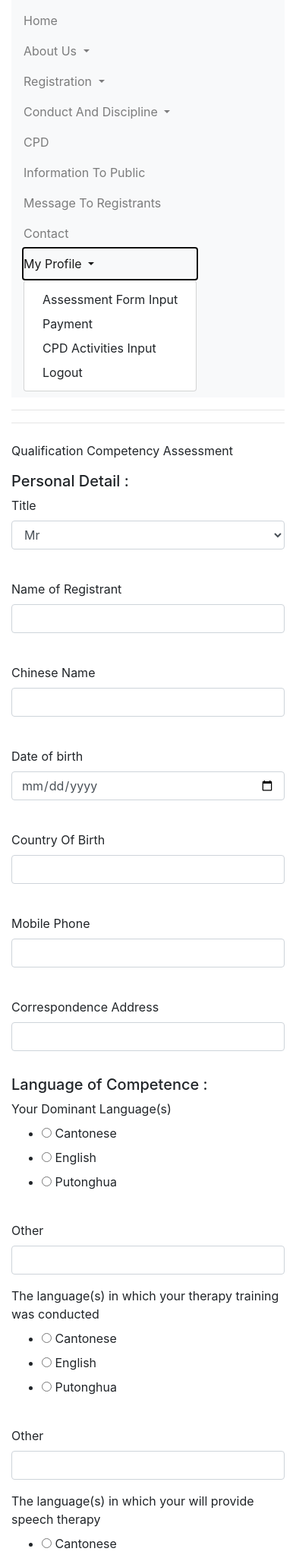
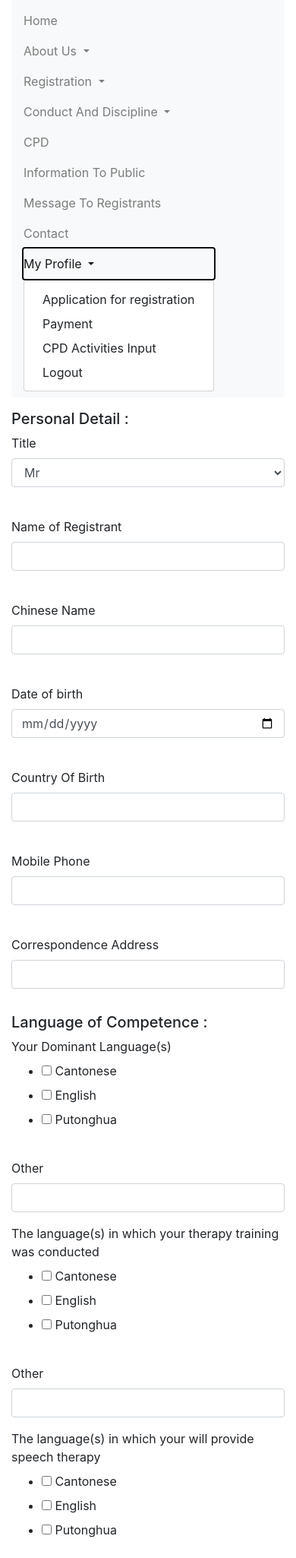
Before and after one commit to akkcheung/flask_hkist, a Flask app: page /assessment_form/edit in a window 390 px wide, after a click on "My Profile". Shown: the part 190-2240 px from the top of the page at 76% size. Run offline with Flask 2, Linux system fonts and the light colour scheme; the visitor is signed in with stand-in values (Sample User, id 1); data comes from the database, SQL or seed files in the repository; data that the repository does not hold is empty; parts of the project's set-up code (start-up, migrations or seed data) failed here and were passed over; some libraries are stand-ins or nearby versions; grey boxes are pictures that could not be loaded.

Commit message:
colour flash message, multiple checkbox language'

```diff
--- a/app/forms.py
+++ b/app/forms.py
@@ -7,12 +7,13 @@ from flask_wtf import FlaskForm
 from flask_wtf.file import FileField, FileAllowed, FileRequired
 from flask_ckeditor import CKEditorField
 
-from wtforms import StringField, PasswordField, BooleanField, SubmitField, HiddenField, SelectField, RadioField, DecimalField
+from wtforms import StringField, PasswordField, BooleanField, SubmitField, HiddenField, SelectField, RadioField, DecimalField, SelectMultipleField
 from wtforms.fields.html5 import DateField
 from wtforms.fields import FieldList, FormField, TextAreaField
-from wtforms.validators import ValidationError, DataRequired, Email, EqualTo, Length, Regexp, Optional
+from wtforms.validators import ValidationError, DataRequired, Email, EqualTo, Length, Regexp, Optional, Required
 
 #from wtforms.widgets import TextArea
+from wtforms.widgets import ListWidget, CheckboxInput
 
 from wtforms import Form
 
@@ -28,6 +29,16 @@ class ModelForm(BaseModelForm):
     def get_session(self):
         return db.session
 '''
+
+class MultiCheckboxField(SelectMultipleField):
+    """
+    A multiple-select, except displays a list of checkboxes.
+
+    Iterating the field will produce subfields, allowing custom rendering of
+    the enclosed checkbox fields.
+    """
+    widget = ListWidget(prefix_label=False)
+    option_widget = CheckboxInput()
 
 class LoginForm(FlaskForm):
 
@@ -74,13 +85,25 @@ class PersonDetailForm(FlaskForm):
 class LangCompetenceForm(FlaskForm):
 
     lang_competence_id = HiddenField('id')
-    dominant_lang = RadioField('Your Dominant Language(s)', choices=[('C','Cantonese'),('E','English'),('P','Putonghua')])
+    #dominant_lang = RadioField('Your Dominant Language(s)', choices=[('C','Cantonese'),('E','English'),('P','Putonghua')])
+    #dominant_lang_multiple = MultiCheckboxField('Your Dominant Language(s)', [Required(message='Please tick your language(s)')], choices=[('C','Cantonese'), ('E','English'), ('P', 'Putonghua')])
+
+    string_of_langs = ['Cantonese\r\nEnglish\r\nPutonghua\r\n']
+    list_of_lang = string_of_langs[0].split()
+    langs = [(x, x) for x in list_of_lang]
+
+    dominant_lang_multiple = MultiCheckboxField('Your Dominant Language(s)',[Required(message='Please tick your language(s)')], choices=langs)
+
     dominant_lang_other = StringField('Other')
 
-    lang_training_was_conducted = RadioField('The language(s) in which your therapy training was conducted', choices=[('C','Cantonese'),('E','English'),('P','Putonghua')])
+    #lang_training_was_conducted = RadioField('The language(s) in which your therapy training was conducted', choices=[('C','Cantonese'),('E','English'),('P','Putonghua')])
+    lang_training_was_conducted_multiple = MultiCheckboxField('The language(s) in which your therapy training was conducted',[Required(message='Please tick your language(s)')], choices=langs)
+
     lang_training_was_conducted_other = StringField('Other')
 
-    lang_provide_therapy = RadioField('The language(s) in which your will provide speech therapy', choices=[('C','Cantonese'),('E','English'),('P','Putonghua')])
+    #lang_provide_therapy = RadioField('The language(s) in which your will provide speech therapy', choices=[('C','Cantonese'),('E','English'),('P','Putonghua')])
+    lang_provide_therapy_multiple = MultiCheckboxField('The language(s) in which your will provide speech therapy',[Required(message='Please tick your language(s)')], choices=langs)
+
     lang_provide_therapy_other = StringField('Other')
 
 class LangCompetenceEntriesForm(FlaskForm):
@@ -100,7 +123,7 @@ class ProfessionalQualificationForm(FlaskForm):
     country_name = StringField('Country Name')
     language_of_instruction= StringField('Language of Instruction')
     graduation_date = DateField('Graduation Date', format='%Y-%m-%d', validators=[Optional()])
-    level = StringField('Level')
+    #level = StringField('Level')
 
     #upload_file = FileField('Upload File', validators=[FileAllowed(['png', 'pdf', 'jpg'], "wrong format!")])
 
--- a/app/routes.py
+++ b/app/routes.py
@@ -52,11 +52,11 @@ def login():
         user = User.query.filter_by(email=form.email.data).first()
 
         if user is None or not user.check_password(form.password.data):
-            flash('Invalid email or password')
+            flash('Invalid email or password', 'warning')
             return redirect(url_for('login'))
         else :
             login_user(user, remember=True)
-            flash('login successful')
+            flash('login successful', 'info')
 
         return redirect(url_for('index'))
 
@@ -85,7 +85,7 @@ def register():
         user = User.query.filter_by(email=form.email.data).first()
 
         if user is not None :
-            flash('Please use a different email address.')
+            flash('Please use a different email address.', 'warning')
 
         else :
             #user = User(username=form.username.data, email=form.email.data)
@@ -94,7 +94,7 @@ def register():
             db.session.add(user)
             db.session.commit()
 
-            flash('Congratulations, you are now a registered user!')
+            flash('Congratulations, you are now a registered user!', 'success')
             return redirect(url_for('login'))
 
     return render_template('signup.html', title='Sign Up', form=form)
@@ -110,20 +110,20 @@ def reset_pwd():
         user = User.query.filter_by(email=form.signUp.email.data).first()
 
         if user is None :
-            flash('No such user or incorrect Date of Birth!')
+            flash('No such user or incorrect Date of Birth!', 'warning')
 
         else :
 
             personDetail = PersonDetail.query.filter_by(user_id=user.id).filter_by(date_of_birth=form.askQuestion.answer.data).first()
 
             if personDetail is None :
-                flash('No such user or incorrect Date of Birth!')
+                flash('No such user or incorrect Date of Birth!', 'warning')
 
             else :
                 user.set_password(form.signUp.password.data)
                 db.session.commit()
 
-                flash('Reset password successful!')
+                flash('Reset password successful!', 'success')
                 return redirect(url_for('login'))
 
     else :
@@ -201,21 +201,21 @@ def charge():
 
             #context['result'] = "<h2>Thanks, you paid <strong>$" + request.POST['fee_amount'] + "</strong></h2>"
 
-            flash('Thanks for you payment!')
+            flash('Thanks for you payment!', 'success')
 
         except stripe.error.StripeError as e:
             #context['result'] = "<h2>Something goes wrong</h2>"
             print (type(e))
             print (e)
 
-            flash('Something goes wrong. Please contact Administrator!')
+            flash('Something goes wrong. Please contact Administrator!', 'danger')
 
         except Exception as e:
             #print '%s (%s)' % (e.message, type(e))
             print (type(e))
             print (e)
             # context['result'] = "<h2>Something goes wrong</h2>"
-            flash('Something goes wrong. Please contact Administrator!')
+            flash('Something goes wrong. Please contact Administrator!', 'danger')
 
         #return render(request, 'charge.html')
         #return render(request, 'charge.html', context)
@@ -300,7 +300,7 @@ def cpd_activities_entry():
 
                 db.session.commit()
 
-            flash('Records are saved!')
+            flash('Records are saved!', 'success')
             return redirect(url_for('index'))
 
         else :
@@ -312,7 +312,7 @@ def cpd_activities_entry():
 
 @app.route('/registrants/list', methods=['GET'])
 #@app.route('/members/list', methods=['GET', 'POST'])
-@login_required
+#@login_required
 def member_list():
 
     page = request.args.get('page', 1, type=int)
@@ -363,7 +363,7 @@ def member_refresh_regisiter_status():
 
             db.session.commit()
 
-        flash('Refresh complete!')
+        flash('Refresh complete!', 'success')
         return redirect(url_for('member_list'))
 
     return render_template('member_register_status_refresh.html', title='Refresh Members\' register Status', form=form)
@@ -386,7 +386,7 @@ def page_new():
         db.session.add(page)
         db.session.commit()
 
-        flash('Page (New) is saved!')
+        flash('Page is saved!', 'success')
         return redirect(url_for('index'))
 
     return render_template('page.html', title='Page', form=form)
@@ -415,7 +415,7 @@ def page_edit(page_id):
 
         db.session.commit()
 
-        flash('Page is saved!')
+        flash('Page is saved!', 'success')
         return redirect(url_for('index'))
 
     return render_template('page.html', title='Page', form=form)
@@ -483,7 +483,7 @@ def upload():
         db.session.add(uploadData)
         db.session.commit()
 
-        flash('File is upload!')
+        flash('File is upload!', 'success')
 
         #return redirect(url_for('index'))
         return redirect(url_for('upload'))
@@ -535,7 +535,7 @@ def remove_file(id):
             os.remove(app.instance_path + '/photos/' + uploadData.uuid_filename)
 
         except FileNotFoundError:
-            flash('The file doesn\`t not exist!')
+            flash('The file doesn\`t not exist!', 'warning')
 
         db.session.delete(uploadData)
         db.session.commit()
@@ -556,6 +556,10 @@ def page_not_found(error):
 @app.route('/assessment_form/edit', methods=['GET', 'POST'])
 @login_required
 def assessment_form_edit():
+
+    if current_user.is_registration_form_submit :
+        flash('Your registration form is submitted!', 'warning')
+        return redirect(url_for('index'))
 
     p_form = PersonDetailForm(prefix='p-')
 
@@ -590,13 +594,16 @@ def assessment_form_edit():
         #if lc_entries is None:
         if len(lc_entries) == 0:
 
+            #"dominant_lang" : '',
+
             lc_data = {
                 "lang_competence_id" : 0,
-                "dominant_lang" : '',
+
+                "dominant_lang_multiple" : '',
                 "dominant_lang_other" : '',
-                "lang_training_was_conducted" : '',
+                "lang_training_was_conducted_multiple" : '',
                 "lang_training_was_conducted_other" : '',
-                "lang_provide_therapy" : '',
+                "lang_provide_therapy_multiple" : '',
                 "lang_provide_therapy_other" : '',
             }
 
@@ -608,13 +615,15 @@ def assessment_form_edit():
 
                 lc_data = {
                     "lang_competence_id" : lc_entry.id,
-                    "dominant_lang" : lc_entry.dominant_lang,
+                    "dominant_lang_multiple" : lc_entry.dominant_lang_multiple,
                     "dominant_lang_other" : lc_entry.dominant_lang_other,
-                    "lang_training_was_conducted" : lc_entry.lang_training_was_conducted,
+                    "lang_training_was_conducted_multiple" : lc_entry.lang_training_was_conducted_multiple,
                     "lang_training_was_conducted_other" : lc_entry.lang_training_was_conducted_other,
-                    "lang_provide_therapy" : lc_entry.lang_provide_therapy,
+                    "lang_provide_therapy_multiple" : lc_entry.lang_provide_therapy_multiple,
                     "lang_provide_therapy_other" : lc_entry.lang_provide_therapy_other,
                 }
+
+                print(lc_data)
 
                 lc_entries_form.lang_competence_entries.append_entry(lc_data)
 
@@ -675,7 +684,7 @@ def assessment_form_edit():
                 pq_entries_form.professional_qualification_entries.append_entry(pq_data)
 
             elif action == "add_row_pq" :
-                flash('Maximun 3 rows are reached!')
+                flash('Maximun 3 rows are reached!', 'warning')
 
         pr_entries = ProfessionalRecognition.query.filter_by(user_id=current_user.id).all()
 
@@ -720,7 +729,7 @@ def assessment_form_edit():
 
             elif action == "add_row_pr" :
 
-                flash('Maximun 3 rows are reached!')
+                flash('Maximun 3 rows are reached!', 'warning')
 
         wk_entries = WorkExperience().query.filter_by(user_id=current_user.id).all()
 
@@ -764,7 +773,7 @@ def assessment_form_edit():
 
             elif action == "add_row_wk" and len(wk_entries_form.work_experience_entries) == 3 :
 
-                flash('Maximun 3 rows are reached!')
+                flash('Maximun 3 rows are reached!', 'warning')
 
         #uploadRecords = UploadData.query.filter_by(user_id=current_user.id).order_by(UploadData.create_date.desc()).all()
 
@@ -796,7 +805,16 @@ def assessment_form_edit():
 
                 langCompetence.id = None
 
-                langCompetence.dominant_lang = form.dominant_lang.data
+                #langCompetence.dominant_lang = form.dominant_lang.data
+                list_of_langs = form.dominant_lang_multiple.data
+
+                langs = ""
+
+                for ele in list_of_langs:
+                    langs = langs + ele + ";"
+
+                langCompetence.dominant_lang_multiple = langs
+
                 langCompetence.dominant_lang_other = form.dominant_lang_other.data
                 langCompetence.lang_training_was_conducted = form.lang_training_was_conducted.data
                 langCompetence.lang_training_was_conducted_other = form.lang_training_was_conducted_other.data
@@ -812,11 +830,44 @@ def assessment_form_edit():
 
                 langCompetence = LangCompetence.query.filter_by(id=form.lang_competence_id.data).filter_by(user_id=current_user.id).first()
 
-                langCompetence.dominant_lang = form.dominant_lang.data
+                #langCompetence.dominant_lang = form.dominant_lang.data
+
+                list_of_langs = form.dominant_lang_multiple.data
+
+                langs = ""
+
+                for ele in list_of_langs:
+                    langs = langs + ele + ";"
+
+                langCompetence.dominant_lang_multiple = langs
+
                 langCompetence.dominant_lang_other = form.dominant_lang_other.data
-                langCompetence.lang_training_was_conducted = form.lang_training_was_conducted.data
+
+                #langCompetence.lang_training_was_conducted = form.lang_training_was_conducted.data
+
+                list_of_langs = form.lang_training_was_conducted_multiple.data
+
+                langs = ""
+
+                for ele in list_of_langs:
+                    langs = langs + ele + ";"
+
+
+                langCompetence.lang_training_was_conducted_multiple = langs
+
                 langCompetence.lang_training_was_conducted_other = form.lang_training_was_conducted_other.data
-                langCompetence.lang_provide_therapy = form.lang_provide_therapy.data
+
+                #langCompetence.lang_provide_therapy = form.lang_provide_therapy.data
+                list_of_langs = form.lang_provide_therapy_multiple.data
+
+                langs = ""
+
+                for ele in list_of_langs:
+                    langs = langs + ele + ";"
+
+
+                langCompetence.lang_provide_therapy_multiple = langs
+
                 langCompetence.lang_provide_therapy_other = form.lang_provide_therapy_other.data
 
                 #db.session.commit()
@@ -837,7 +888,7 @@ def assessment_form_edit():
                 professionalQualification.country_name = form.country_name.data
                 professionalQualification.language_of_instruction = form.language_of_instruction.data
                 professionalQualification.graduation_date = form.graduation_date.data
-                professionalQualification.level = form.level.data
+                #professionalQualification.level = form.level.data
 
                 professionalQualification.user_id = current_user.id
 
@@ -856,7 +907,7 @@ def assessment_form_edit():
                 professionalQualification.country_name = form.country_name.data
                 professionalQualification.language_of_instruction = form.language_of_instruction.data
                 professionalQualification.graduation_date = form.graduation_date.data
-                professionalQualification.level = form.level.data
+                #professionalQualification.level = form.level.data
 
                 #db.session.commit()
 
@@ -925,7 +976,7 @@ def assessment_form_edit():
                 suffix = f.filename.rsplit(".", 1)[1]
 
                 if suffix not in app.config['ALLOWED_EXTENSIONS'] :
-                    flash('File type [' + suffix + '] is not allowed!')
+                    flash('File type [' + suffix + '] is not allowed!', 'warning')
 
                     is_error = True
 
@@ -946,14 +997,25 @@ def assessment_form_edit():
 
 
         if not is_error :
+
+            if request.form.get('button_submit') == 'Submit':
+
+                user = User.query.filter_by(id=current_user.id).first()
+                user.is_registration_form_submit = True
+
             db.session.commit()
 
-            flash('Form is saved!')
-            #return redirect(url_for('index'))
-            return redirect(url_for('assessment_form_edit'))
+
+            if request.form.get('button_submit')== 'Save':
+                flash('Form is saved!', 'success')
+                return redirect(url_for('assessment_form_edit'))
+
+            if request.form.get('button_submit') == 'Submit':
+                flash('Form is submitted!', 'success')
+                return redirect(url_for('index'))
 
     else:
-        flash('Error occured!')
+        flash('Error occured!', 'danger')
         #print(wk_form.errors)
 
         print(lc_entries_form.errors)
@@ -961,7 +1023,7 @@ def assessment_form_edit():
         print(pr_entries_form.errors)
 
     return render_template( 'assessment_form_edit.html'
-        , title='Qualification Competency Assessment'
+        , title=''
         , p_form=p_form
         , lc_entries_form = lc_entries_form
         , pq_entries_form = pq_entries_form
--- a/app/templates/assessment_form_edit.html
+++ b/app/templates/assessment_form_edit.html
@@ -105,9 +105,9 @@
 
     <div class="form-row">
         <div class="form-group col-md-4 ">
-            {{ lc_form.dominant_lang.label }}
-            {{ lc_form.dominant_lang }}
-        	{% for error in lc_form.dominant_lang.errors %}
+            {{ lc_form.dominant_lang_multiple.label }}
+            {{ lc_form.dominant_lang_multiple }}
+            {% for error in lc_form.dominant_lang_multiple.errors %}
                 <span style="color: red;">[{{ error }}]</span>
             {% endfor %}
         </div>
@@ -122,9 +122,9 @@
 
     <div class="form-row">
         <div class="form-group col-md-4 ">
-            {{ lc_form.lang_training_was_conducted.label }}
-            {{ lc_form.lang_training_was_conducted }}
-        	{% for error in lc_form.lang_training_was_conducted.errors %}
+            {{ lc_form.lang_training_was_conducted_multiple.label }}
+            {{ lc_form.lang_training_was_conducted_multiple }}
+            {% for error in lc_form.lang_training_was_conducted_multiple.errors %}
                 <span style="color: red;">[{{ error }}]</span>
             {% endfor %}
         </div>
@@ -139,9 +139,9 @@
 
     <div class="form-row">
         <div class="form-group col-md-4 ">
-            {{ lc_form.lang_provide_therapy.label }}
-            {{ lc_form.lang_provide_therapy }}
-        	{% for error in lc_form.lang_provide_therapy.errors %}
+            {{ lc_form.lang_provide_therapy_multiple.label }}
+            {{ lc_form.lang_provide_therapy_multiple }}
+            {% for error in lc_form.lang_provide_therapy_multiple.errors %}
                 <span style="color: red;">[{{ error }}]</span>
             {% endfor %}
         </div>
@@ -233,13 +233,6 @@
 	        {% endfor %}
 	    </div>
 
-		<div class="form-group  col-md-2">
-	        {{ pq_form.level.label }}
-	        {{ pq_form.level (class='form-control') }}
-	        {% for error in pq_form.level.errors %}
-	        	<span style="color: red;">[{{ error }}]</span>
-	        {% endfor %}
-    	</div>
 	</div>
 
     {% endfor %}
@@ -370,7 +363,12 @@
     </table>
 
     <p></p>
+    <!--
     <button class="btn btn-primary" type="submit">Submit</button>
+	-->
+
+    <input type ="submit" name="button_submit" value="Save">
+    <input type ="submit" name="button_submit" value="Submit">
 
 </form>
 
--- a/app/templates/base.html
+++ b/app/templates/base.html
@@ -22,18 +22,19 @@
                 <div class="col-12">
                     {% include 'navbar.html' %}
 
-                     <hr>
-                    {% with messages = get_flashed_messages() %}
-                    {% if messages %}
-                    <ul>
-                        {% for message in messages %}
-                        <li>{{ message }}</li>
-                        {% endfor %}
-                    </ul>
-                    {% endif %}
+                    {% with messages = get_flashed_messages(with_categories=true) %}
+                        {% if messages %}
+                            {% for category, message in messages %}
+                            <div class="alert alert-{{ category }} alert-dismissible fade show" role="alert">
+                                <span> {{ message }} </span>
+                                <button type="button" class="close" data-dismiss="alert" aria-label="Close">
+                                    <span aria-hidden="true">&times;</span>
+                                </button>
+                            </div>
+                            {% endfor %}
+                        {% endif %}
                     {% endwith %}
 
-                    <hr class="mt-0 mb-4">
                     {% block content %}
                     {% endblock %}
                 </div>
--- a/app/templates/navbar.html
+++ b/app/templates/navbar.html
@@ -69,7 +69,7 @@
               <a class="dropdown-item" href="/admin">System Administration</a>
               <a class="dropdown-item" href="/registrants/status/refresh">Refresh Registrants' status</a>
           {% else %}
-            <a class="dropdown-item" href="/assessment_form/edit">Assessment Form Input</a>
+            <a class="dropdown-item" href="/assessment_form/edit">Application for registration</a>
             <a class="dropdown-item" href="/payment">Payment</a>
             <a class="dropdown-item" href="/cpd_activities/entry">CPD Activities Input</a>
           {% endif %}
```
Also changed, not shown: app/models.py (+34 -3 lines). Lines whose indentation alone changed are shown as unchanged.
